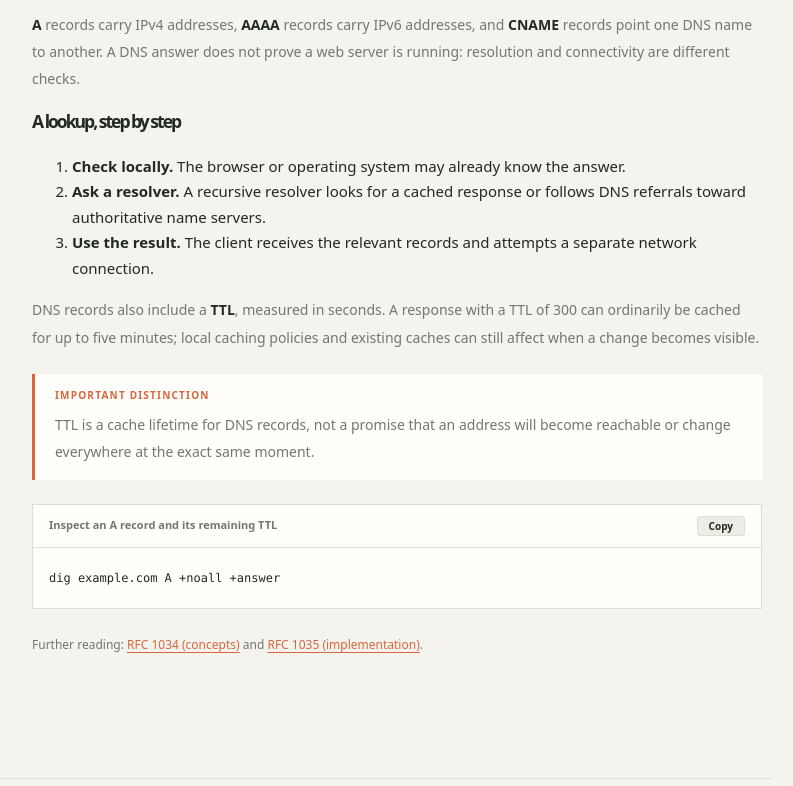
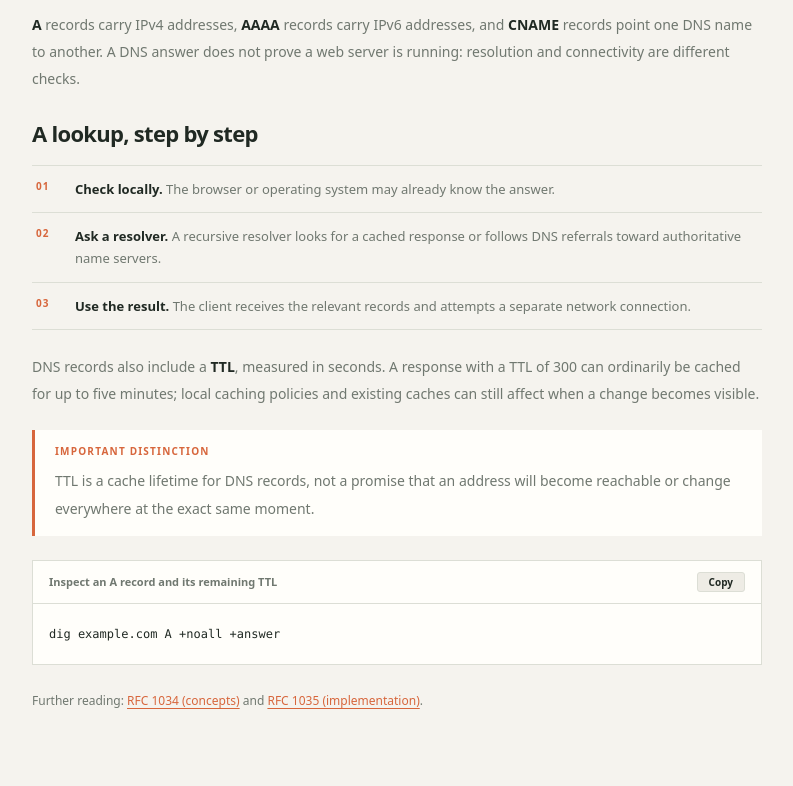
Before and after one commit to Daniil-GR/temp, a plain HTML site: page site/index.html in a window 1280 px wide. Shown: the part 2034-2820 px from the top of the page, without its empty margins (340-1133 px from the left). Drawn offline with Linux system fonts and the light colour scheme.

Commit message:
Style concise reading steps and editorial subheadings

```diff
--- a/site/assets/style.css
+++ b/site/assets/style.css
@@ -104,6 +104,12 @@ kbd{background:var(--surface2);color:var(--muted);border:1px solid var(--line);b
 .read-content p{color:var(--muted);font-size:14px;line-height:1.95}
 .read-content p strong{color:var(--ink)}
 .read-content .read-lead{font-size:18px;line-height:1.65;color:var(--ink);margin-bottom:18px}
+.read-content .reading-subtitle{font-size:22px;font-weight:600;letter-spacing:-.7px;line-height:1.35;margin:26px 0 11px}
+.learning-steps{list-style:none;counter-reset:reading-step;padding:0;margin:17px 0 23px;border-top:1px solid var(--line)}
+.learning-steps li{counter-increment:reading-step;position:relative;padding:12px 8px 12px 43px;border-bottom:1px solid var(--line);color:var(--muted);font-size:13px;line-height:1.7}
+.learning-steps li::before{content:"0" counter(reading-step);position:absolute;left:4px;top:13px;color:var(--accent);font:700 10px var(--text);letter-spacing:1px}
+.learning-steps strong{color:var(--ink)}
+
 .read-content code,.status-table code{font-family:ui-monospace,SFMono-Regular,Consolas,monospace;background:var(--surface2);border-radius:3px;padding:2px 5px;color:var(--ink);font-size:.9em}
 .inline-note{border-left:3px solid var(--accent);padding:14px 20px;margin:23px 0;background:var(--surface)}
 .inline-note span{display:block;font:700 10px var(--text);letter-spacing:1.2px;color:var(--accent);margin-bottom:9px}
```
